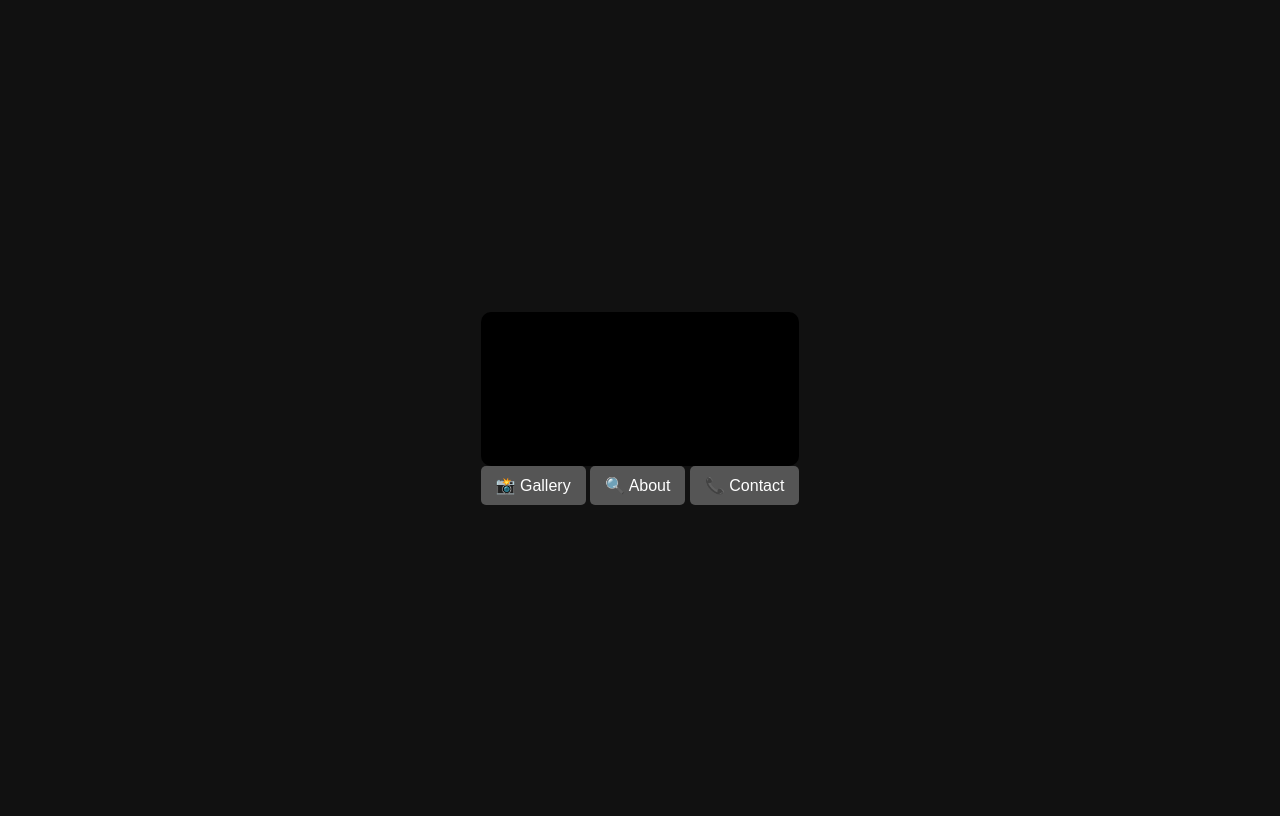
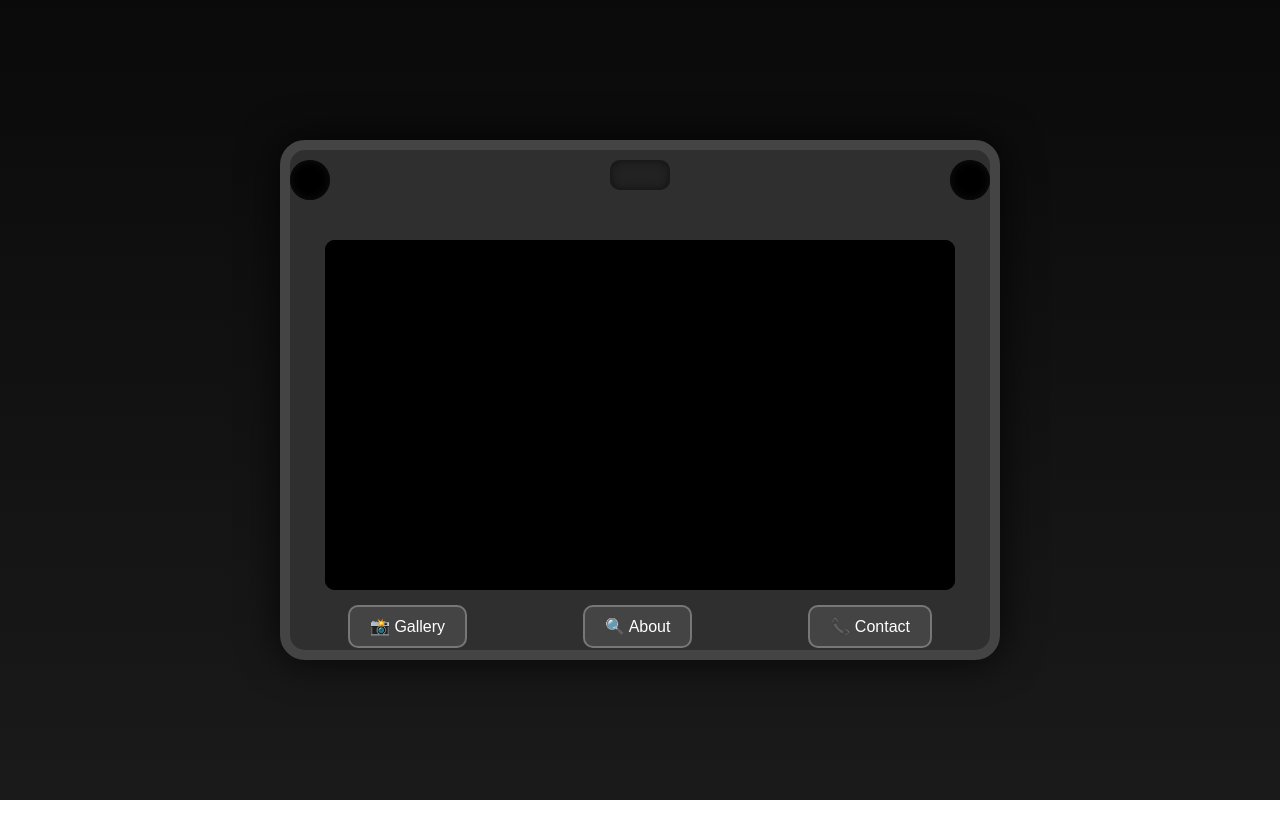
Before and after one commit to raspseielie/Website, a plain HTML site: page index.html in a window 1280 px wide. Drawn offline with Linux system fonts and the light colour scheme.

Commit message:
Update style.css

```diff
--- a/style.css
+++ b/style.css
@@ -1,53 +1,88 @@
 body {
-  background: #111;
-  font-family: sans-serif;
+  background: linear-gradient(#0a0a0a, #1a1a1a);
+  font-family: 'Courier New', Courier, monospace;
+  margin: 0;
+  padding: 0;
   display: flex;
   justify-content: center;
   align-items: center;
   height: 100vh;
+  overflow: hidden;
+  color: #ddd;
 }
 
-.camera {
-  width: 600px;
-  height: 400px;
-  background: #333;
-  border-radius: 30px;
-  box-shadow: 0 0 40px #000;
-  padding: 20px;
+.camera-body {
+  width: 700px;
+  height: 500px;
+  background: #2f2f2f;
+  border: 10px solid #444;
+  border-radius: 25px;
+  box-shadow: 0 0 40px rgba(0, 0, 0, 0.8);
+  display: flex;
+  flex-direction: column;
+  align-items: center;
   position: relative;
 }
 
+.camera-top {
+  width: 100%;
+  height: 60px;
+  display: flex;
+  justify-content: space-between;
+  padding: 10px 20px;
+}
+
+.lens, .viewfinder, .flash {
+  width: 40px;
+  height: 40px;
+  background: #000;
+  border-radius: 50%;
+  box-shadow: inset 0 0 10px #111;
+}
+
+.viewfinder {
+  background: #222;
+  border-radius: 10px;
+  width: 60px;
+  height: 30px;
+}
+
 .camera-screen {
-  width: 100%;
-  height: 80%;
+  width: 90%;
+  height: 70%;
   background: #000;
+  margin-top: 10px;
   border-radius: 10px;
   overflow: hidden;
+  box-shadow: inset 0 0 10px #000;
 }
 
 iframe {
   width: 100%;
   height: 100%;
   border: none;
+  background: #000;
 }
 
-.camera-buttons {
+.camera-controls {
   display: flex;
   justify-content: space-around;
+  width: 100%;
   margin-top: 15px;
 }
 
-button {
-  background: #555;
-  color: white;
-  border: none;
-  padding: 10px 15px;
-  border-radius: 5px;
+.cam-btn {
+  background: #444;
+  color: #fff;
+  border: 2px solid #777;
+  border-radius: 10px;
+  padding: 10px 20px;
+  font-size: 1em;
   cursor: pointer;
-  font-size: 1em;
-  transition: 0.2s;
+  transition: all 0.2s ease;
 }
 
-button:hover {
-  background: #888;
+.cam-btn:hover {
+  background: #666;
+  border-color: #999;
 }
```
